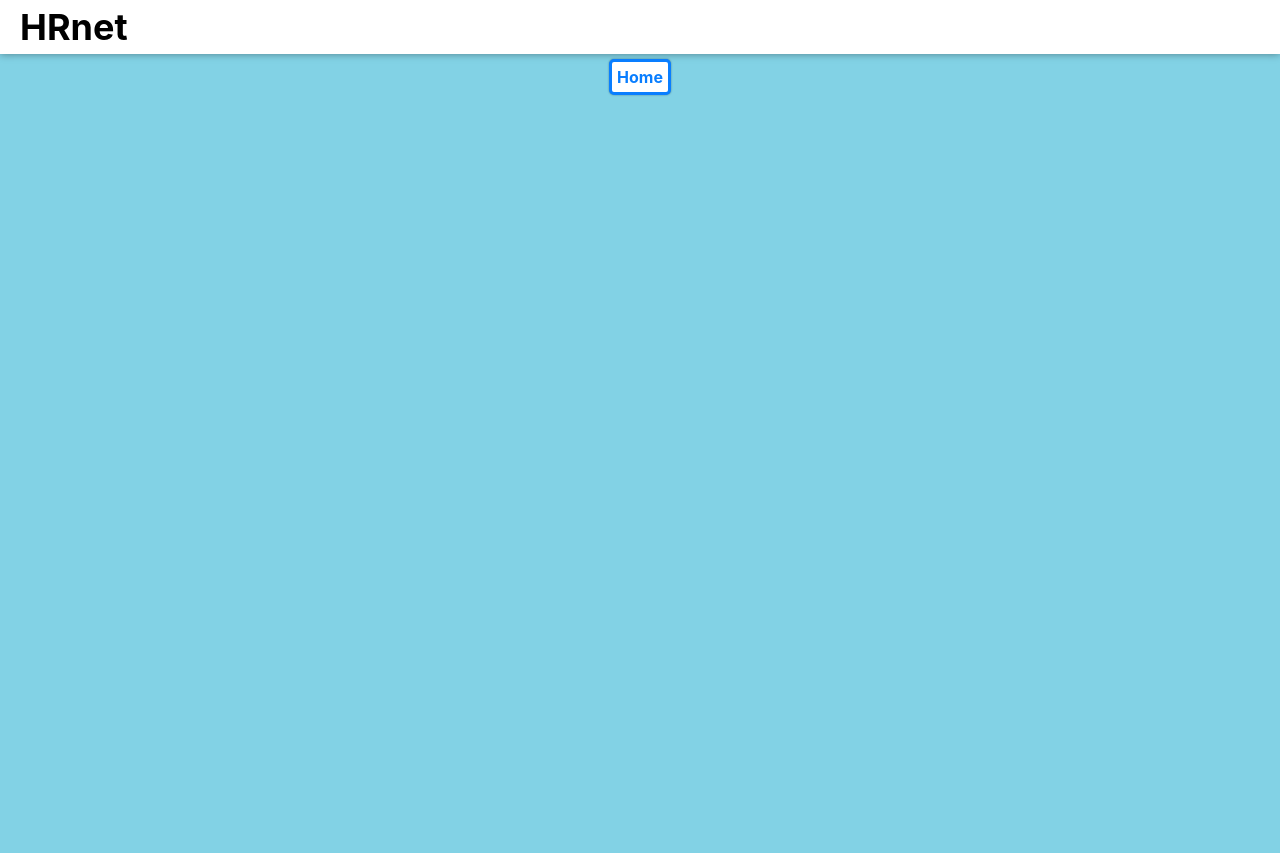
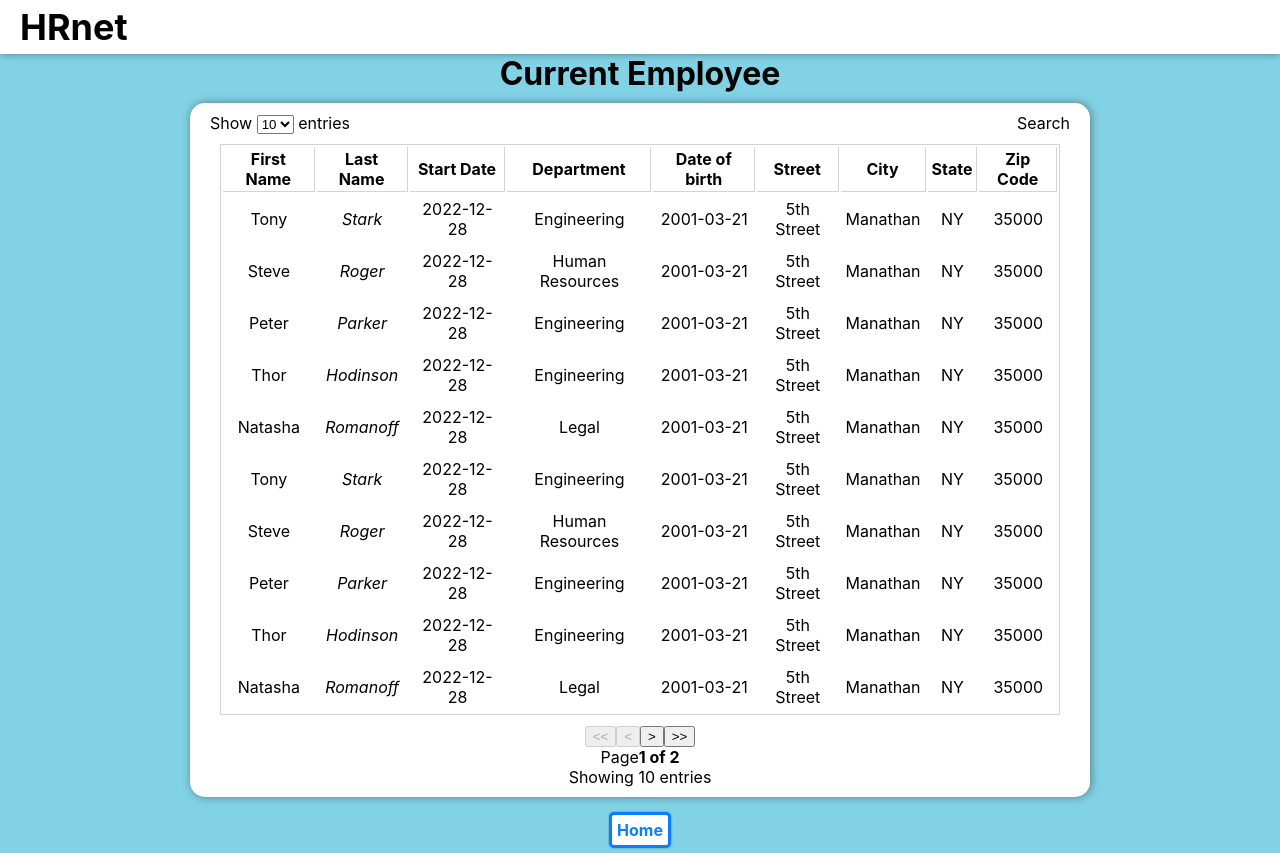
Before and after one commit to GregSR-GitHub/WH_HRnet, a React (Create React App) app: page /employee-list in a window 1280 px wide. Before the commit the page ends 800 px from the top, so only its background shows below. Built offline with nearby package versions, Linux system fonts and the light colour scheme.

Commit message:
add react-table

```diff
--- a/package.json
+++ b/package.json
@@ -3,6 +3,7 @@
   "version": "0.1.0",
   "private": true,
   "dependencies": {
+    "@tanstack/react-table": "^8.7.4",
     "@testing-library/jest-dom": "^5.16.5",
     "@testing-library/react": "^13.4.0",
     "@testing-library/user-event": "^13.5.0",
--- /dev/null
+++ b/src/components/Table/index.jsx
@@ -0,0 +1,330 @@
+import * as React from 'react'
+import './table.css'
+
+import {
+  createColumnHelper,
+  flexRender,
+  getCoreRowModel,
+  getPaginationRowModel,
+  useReactTable,
+} from '@tanstack/react-table'
+
+
+const defaultData  = [
+    {
+        firstName: "Tony",
+        lastName: "Stark",
+        dateOfBirth: "2001-03-21",
+        startDate: "2022-12-28",
+        department: "Engineering",
+        street: "5th Street",
+        city: "Manathan",
+        state: "NY",
+        zipCode: "35000"
+    },
+    {
+        firstName: "Steve",
+        lastName: "Roger",
+        dateOfBirth: "2001-03-21",
+        startDate: "2022-12-28",
+        department: "Human Resources",
+        street: "5th Street",
+        city: "Manathan",
+        state: "NY",
+        zipCode: "35000"
+    },
+    {
+        firstName: "Peter",
+        lastName: "Parker",
+        dateOfBirth: "2001-03-21",
+        startDate: "2022-12-28",
+        department: "Engineering",
+        street: "5th Street",
+        city: "Manathan",
+        state: "NY",
+        zipCode: "35000"
+    },
+    {
+        firstName: "Thor",
+        lastName: "Hodinson",
+        dateOfBirth: "2001-03-21",
+        startDate: "2022-12-28",
+        department: "Engineering",
+        street: "5th Street",
+        city: "Manathan",
+        state: "NY",
+        zipCode: "35000"
+    },
+    {
+        firstName: "Natasha",
+        lastName: "Romanoff",
+        dateOfBirth: "2001-03-21",
+        startDate: "2022-12-28",
+        department: "Legal",
+        street: "5th Street",
+        city: "Manathan",
+        state: "NY",
+        zipCode: "35000"
+    },    {
+        firstName: "Tony",
+        lastName: "Stark",
+        dateOfBirth: "2001-03-21",
+        startDate: "2022-12-28",
+        department: "Engineering",
+        street: "5th Street",
+        city: "Manathan",
+        state: "NY",
+        zipCode: "35000"
+    },
+    {
+        firstName: "Steve",
+        lastName: "Roger",
+        dateOfBirth: "2001-03-21",
+        startDate: "2022-12-28",
+        department: "Human Resources",
+        street: "5th Street",
+        city: "Manathan",
+        state: "NY",
+        zipCode: "35000"
+    },
+    {
+        firstName: "Peter",
+        lastName: "Parker",
+        dateOfBirth: "2001-03-21",
+        startDate: "2022-12-28",
+        department: "Engineering",
+        street: "5th Street",
+        city: "Manathan",
+        state: "NY",
+        zipCode: "35000"
+    },
+    {
+        firstName: "Thor",
+        lastName: "Hodinson",
+        dateOfBirth: "2001-03-21",
+        startDate: "2022-12-28",
+        department: "Engineering",
+        street: "5th Street",
+        city: "Manathan",
+        state: "NY",
+        zipCode: "35000"
+    },
+    {
+        firstName: "Natasha",
+        lastName: "Romanoff",
+        dateOfBirth: "2001-03-21",
+        startDate: "2022-12-28",
+        department: "Legal",
+        street: "5th Street",
+        city: "Manathan",
+        state: "NY",
+        zipCode: "35000"
+    },    {
+        firstName: "Tony",
+        lastName: "Stark",
+        dateOfBirth: "2001-03-21",
+        startDate: "2022-12-28",
+        department: "Engineering",
+        street: "5th Street",
+        city: "Manathan",
+        state: "NY",
+        zipCode: "35000"
+    },
+    {
+        firstName: "Steve",
+        lastName: "Roger",
+        dateOfBirth: "2001-03-21",
+        startDate: "2022-12-28",
+        department: "Human Resources",
+        street: "5th Street",
+        city: "Manathan",
+        state: "NY",
+        zipCode: "35000"
+    },
+    {
+        firstName: "Peter",
+        lastName: "Parker",
+        dateOfBirth: "2001-03-21",
+        startDate: "2022-12-28",
+        department: "Engineering",
+        street: "5th Street",
+        city: "Manathan",
+        state: "NY",
+        zipCode: "35000"
+    },
+    {
+        firstName: "Thor",
+        lastName: "Hodinson",
+        dateOfBirth: "2001-03-21",
+        startDate: "2022-12-28",
+        department: "Engineering",
+        street: "5th Street",
+        city: "Manathan",
+        state: "NY",
+        zipCode: "35000"
+    },
+    {
+        firstName: "Natasha",
+        lastName: "Romanoff",
+        dateOfBirth: "2001-03-21",
+        startDate: "2022-12-28",
+        department: "Legal",
+        street: "5th Street",
+        city: "Manathan",
+        state: "NY",
+        zipCode: "35000"
+    },
+]
+
+const columnHelper = createColumnHelper()
+
+const columns = [
+  columnHelper.accessor('firstName', {
+    cell: info => info.getValue(),
+    header: () => 'First Name',
+    footer: info => info.column.id,
+  }),
+  columnHelper.accessor(row => row.lastName, {
+    id: 'lastName',
+    cell: info => <i>{info.getValue()}</i>,
+    header: () => 'Last Name',
+    footer: info => info.column.id,
+  }),
+  columnHelper.accessor('startDate', {
+    header: () => 'Start Date',
+    cell: info => info.renderValue(),
+    footer: info => info.column.id,
+  }),
+  columnHelper.accessor('department', {
+    header: () => <span>Department</span>,
+    footer: info => info.column.id,
+  }),
+  columnHelper.accessor('dateOfBirth', {
+    header: () => 'Date of birth',
+    cell: info => info.renderValue(),
+    footer: info => info.column.id,
+  }),
+  columnHelper.accessor('street', {
+    header: 'Street',
+    footer: info => info.column.id,
+  }),
+  columnHelper.accessor('city', {
+    header: () => <span>City</span>,
+    footer: info => info.column.id,
+  }),
+  columnHelper.accessor('state', {
+    header: 'State',
+    footer: info => info.column.id,
+  }),
+  columnHelper.accessor('zipCode', {
+    header: 'Zip Code',
+    footer: info => info.column.id,
+  }),
+]
+
+function Table() {
+     const [data, setData] = React.useState(() => [...defaultData])
+
+  const table = useReactTable({
+    data,
+    columns,
+    getCoreRowModel: getCoreRowModel(),
+    getPaginationRowModel: getPaginationRowModel(),
+  })
+
+  return (
+    <div className="employee-table">
+        <div className="employee-table-top">
+            <span>
+                Show <select
+                    value={table.getState().pagination.pageSize}
+                    onChange={e => {
+                        table.setPageSize(Number(e.target.value))
+                    }}
+                    >
+                    {[10, 20, 30, 40, 50].map(pageSize => (
+                        <option key={pageSize} value={pageSize}>
+                        {pageSize}
+                        </option>
+                    ))}
+                </select> entries
+            </span>
+            <span>Search</span>
+        </div>
+      <table>
+        <thead>
+          {table.getHeaderGroups().map(headerGroup => (
+            <tr key={headerGroup.id}>
+              {headerGroup.headers.map(header => (
+                <th key={header.id}>
+                  {header.isPlaceholder
+                    ? null
+                    : flexRender(
+                        header.column.columnDef.header,
+                        header.getContext()
+                      )}
+                </th>
+              ))}
+            </tr>
+          ))}
+        </thead>
+        <tbody>
+          {table.getRowModel().rows.map(row => (
+            <tr key={row.id}>
+              {row.getVisibleCells().map(cell => (
+                <td key={cell.id}>
+                  {flexRender(cell.column.columnDef.cell, cell.getContext())}
+                </td>
+              ))}
+            </tr>
+          ))}
+        </tbody>
+      </table>
+
+      <div className="h-2" />
+      <div className="flex items-center gap-2">
+        <button
+          className="border rounded p-1"
+          onClick={() => table.setPageIndex(0)}
+          disabled={!table.getCanPreviousPage()}
+        >
+          {'<<'}
+        </button>
+        <button
+          className="border rounded p-1"
+          onClick={() => table.previousPage()}
+          disabled={!table.getCanPreviousPage()}
+        >
+          {'<'}
+        </button>
+        <button
+          className="border rounded p-1"
+          onClick={() => table.nextPage()}
+          disabled={!table.getCanNextPage()}
+        >
+          {'>'}
+        </button>
+        <button
+          className="border rounded p-1"
+          onClick={() => table.setPageIndex(table.getPageCount() - 1)}
+          disabled={!table.getCanNextPage()}
+        >
+          {'>>'}
+        </button>
+        <div>
+            <span className="flex items-center gap-1">
+            Page
+                <strong>
+                    {table.getState().pagination.pageIndex + 1} of{' '}
+                    {table.getPageCount()}
+                </strong>
+
+            </span>
+        </div>
+      </div>
+      <div>Showing {table.getRowModel().rows.length} entries</div>
+    </div>
+  )
+}
+
+export default Table;
--- /dev/null
+++ b/src/components/Table/table.css
@@ -0,0 +1,48 @@
+.employee-table {
+    display: flex;
+    flex-direction: column;
+    align-items: center;
+    justify-content: center;
+    background-color: white;
+    box-shadow: 1px 0px 10px rgba(0, 0, 0, .4);
+    padding: 10px 20px;
+    margin: 10px;
+    width: 100%;
+    min-width: 200px;
+    max-width: 900px;
+    border-radius: 15px;
+  }
+
+  .employee-table-top {
+    width: 100%;
+    display: flex;
+    flex-flow: row nowrap;
+    justify-content: space-between;
+  }
+
+  table {
+    border: 1px solid lightgray;
+    margin: 10px;
+  }
+
+  tbody {
+    border-bottom: 1px solid lightgray;
+  }
+
+  td{
+    padding: 5px;
+  }
+
+  th {
+    border-bottom: 1px solid lightgray;
+    border-right: 1px solid lightgray;
+    padding: 2px 4px;
+  }
+
+  tfoot {
+    color: gray;
+  }
+
+  tfoot th {
+    font-weight: normal;
+  }
--- a/src/pages/EmployeeList/index.jsx
+++ b/src/pages/EmployeeList/index.jsx
@@ -5,6 +5,7 @@
 
 // import './home.css';
 import { Link } from 'react-router-dom'
+import Table from '../../components/Table';
 
 
   function EmployeeList() {
@@ -12,6 +13,8 @@ import { Link } from 'react-router-dom'
     return (
         <main>
         <div className="container">
+          <h1>Current Employee</h1>
+            <Table />
             <Link  className="link-button" to="/">Home</Link>
         </div>
         </main>
```
Also changed, not shown: 1 other file (tests, documents, lock files or other folders).
